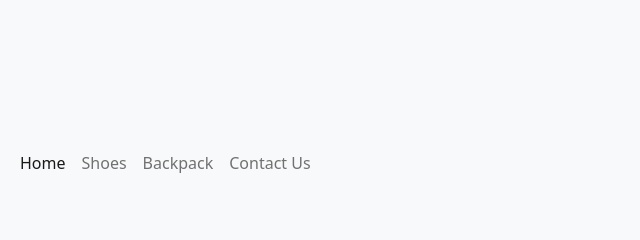
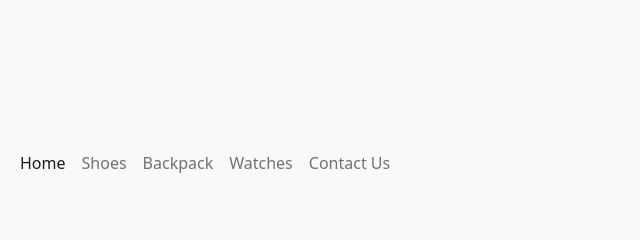
Before and after one commit to asif-599-nawaz/first-e-commerce, a plain HTML site: page index.html in a window 1280 px wide. Shown: the top 240 px of the page, 398-1038 px from the left. Drawn offline with nearby package versions, Linux system fonts and the light colour scheme.

Commit message:
Alhamdulillah

```diff
--- a/index.html
+++ b/index.html
@@ -37,6 +37,9 @@
                   </li>
                   <li class="nav-item">
                     <a class="nav-link" href="#backpack">Backpack</a>
+                  </li>
+                  <li class="nav-item">
+                    <a class="nav-link" href="#watches">Watches</a>
                   </li>
                   <li class="nav-item">
                     <a class="nav-link" href="#contactus" >Contact Us</a>
@@ -217,7 +220,7 @@
 
 
 
-<div class="container" id="backpack">
+<div class="container" id="watches">
 
   <h2>WATCHES</h2>
 
```
